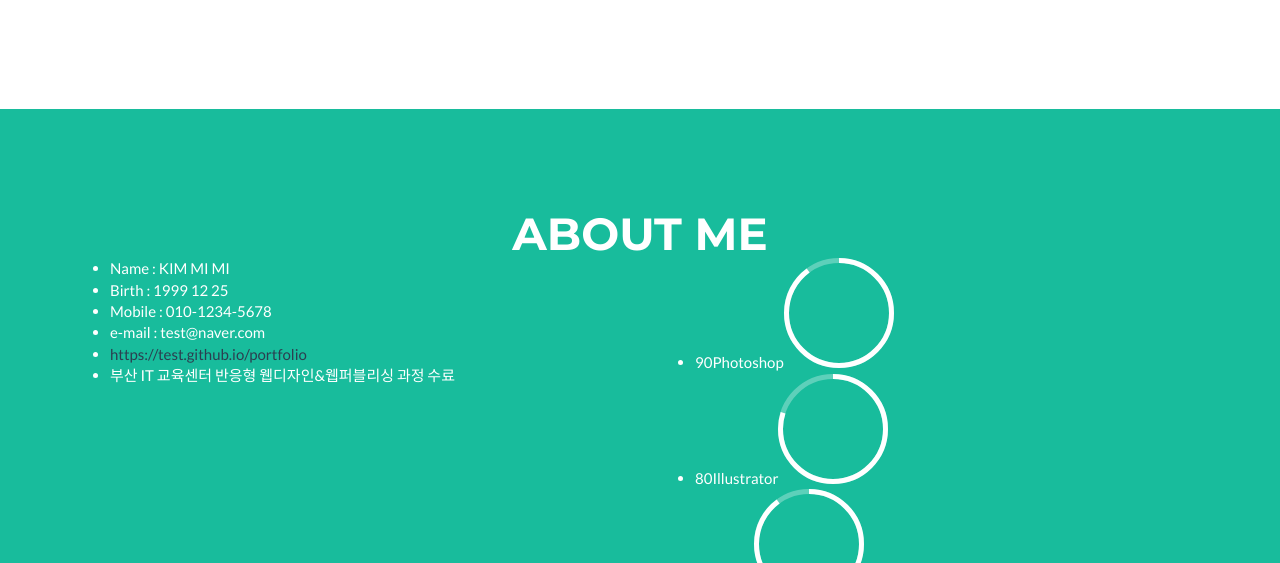
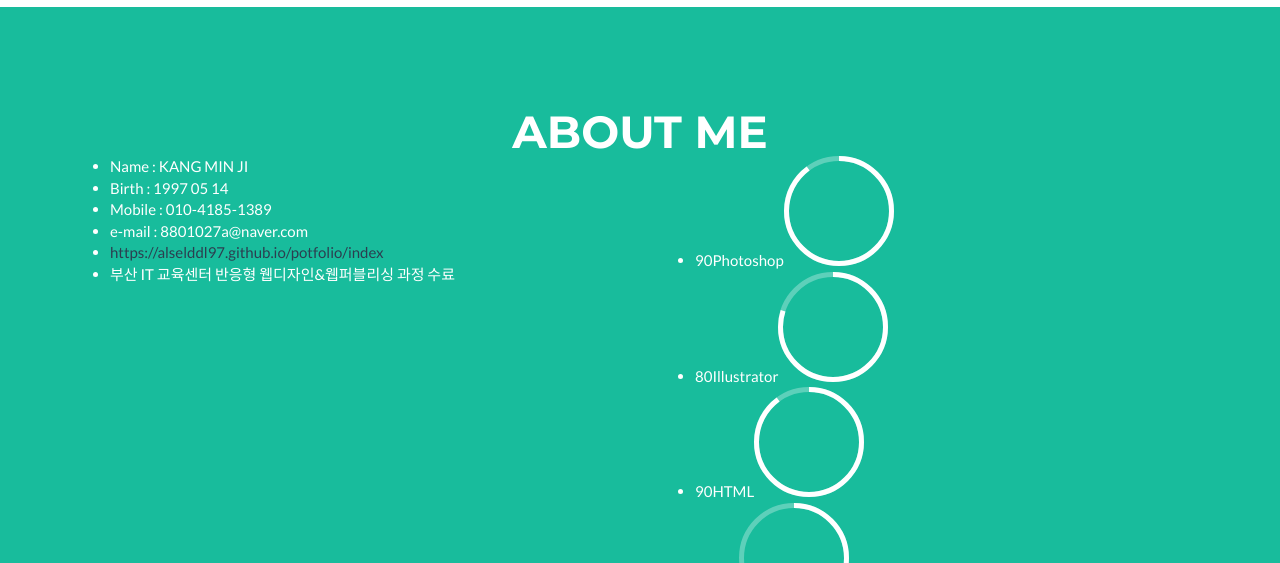
Before and after one commit to alselddl97/potfolio, a plain HTML site: page index.html in a window 1280 px wide. Shown: the part 1329-1892 px from the top of the page. Drawn offline with nearby package versions, Linux system fonts and the light colour scheme; files that its build step writes are made by us from their sources.

Commit message:
Update index.html

```diff
--- a/index.html
+++ b/index.html
@@ -78,7 +78,7 @@
             <div class="row">
                 <div class="col-lg-12">
                     <div class="intro-text">
-                        <span class="name">My Name<br>강민지</span>
+                        <span class="name">My Name</span>
                         <hr class="star-light">
                         <span class="skills">UI/UX Designer &amp; Web Developer</span>
                     </div>
@@ -179,11 +179,11 @@
             <div class="row">
                 <div class="col-lg-6">
                     <ul class="profile">
-                        <li>Name : KIM MI MI</li>
-                        <li>Birth : 1999 12 25</li>
-                        <li>Mobile : 010-1234-5678</li>
-                        <li>e-mail : test@naver.com</li>
-                        <li><a href="#">https://test.github.io/portfolio</a></li>
+                        <li>Name : KANG MIN JI</li>
+                        <li>Birth : 1997 05 14</li>
+                        <li>Mobile : 010-4185-1389</li>
+                        <li>e-mail : 8801027a@naver.com</li>
+                        <li><a href="#">https://alselddl97.github.io/potfolio/index</a></li>
                         <li>부산 IT 교육센터 반응형 웹디자인&웹퍼블리싱 과정 수료</li>
                     </ul>
                 </div>
```
